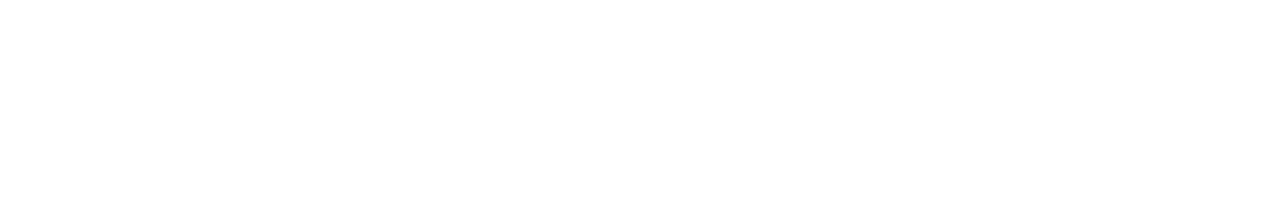
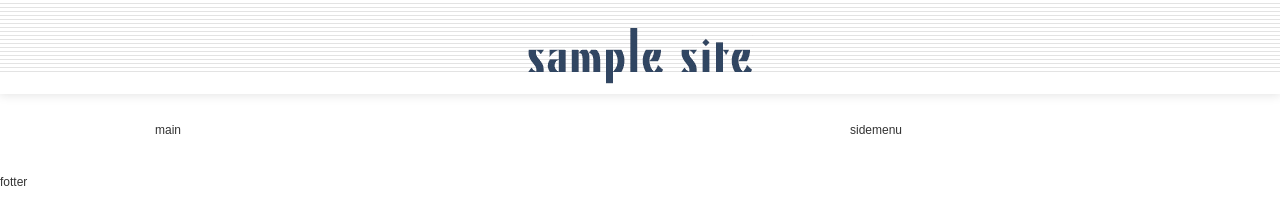
Before and after one commit to acaibawl/HTML_Part1, a plain HTML site: page index.html in a window 1280 px wide. Drawn offline with Linux system fonts and the light colour scheme.

Commit message:
レイアウト部分まで

```diff
--- /dev/null
+++ b/css/layout_visualization.css
@@ -0,0 +1,19 @@
+@charset "UTF-8";
+/*
+====================================
+★4ブロック構成のレイアウト
+各ブロックの高さにテスト的な数値を指定し、
+背景色をつけて可視化する
+====================================
+*/
+
+.header, .main, .sidemenu, .footer{
+    border: 1px solid #aaa;
+    background-color: #ccc;
+}
+.header, .footer {
+    height: 100px;
+}
+.main, .sidemenu {
+    height: 500px;
+}
--- /dev/null
+++ b/css/one_point_p25.css
@@ -0,0 +1,40 @@
+@charset "UTF-8";
+.border{
+    border: 2px solid blue;
+    margin-bottom: 20px;
+    opacity: 0.8;
+}
+/*
+.border::after {
+    content: '';
+    display: block;
+    clear: both;
+}
+*/
+.left{
+    float: left;
+    width: 100px;
+    height: 100px;
+    background-color: yellow;
+}
+.right{
+    float: right;
+    width: 200px;
+    height: 200px;
+    background-color: red;
+}
+.bottom{
+    width: 350px;
+    height: 30px;
+    background-color: green;
+}
+.clear{
+    clear: both;
+    height: 10px;
+    background-color: lightgreen;
+}
+.clearfix::after {
+    content: '';
+    display: block;
+    clear: both;
+}
--- a/css/style.css
+++ b/css/style.css
@@ -1,5 +1,44 @@
+@charset "UTF-8";
+/*=============================================
+主要ブラウザのデフォルトフォントサイズは16px
+なので、62.5%にすると10pxになる。
+また、ユーザー側でブラウザの文字サイズを変更していたら
+それに合わせて相対的に対応できる
+=============================================*/
+html {
+    font-size: 62.5%;
+}
+body {
+    color: #333;
+    font-size: 1.2rem;
+    font-family: "Hiragino Kaku Gothic ProN", Meiryo, sans-serif;
+}
+*, *::before, *::after {
+    box-sizing: border-box;
+}
+a:link, a:visited, a:hover, a:active {
+    color: #d03c56;
+    text-decoration: none;
+}
 .header {
-    width: 100;
+    width: 100%;
+    padding: 28px 0 10px;
+    background: url('../images/bg-header.gif') repeat-x;
+    box-shadow: 0 0 10px 1px #e3e3e3;
+}
+.logo {
+    width: 225px;
+    height: 56px;
+    margin: 0 auto;
+    background: url('../images/logo.png') no-repeat;
+    overflow: hidden;
+    text-indent: 100%;
+    white-space: nowrap;
+}
+.logo a {
+    display: block;
+    width: 100%;
+    height:100%;
 }
 .wrapper {
     width: 970px;
@@ -17,3 +56,12 @@
 .footer {
     width: 100%;
 }
+/*
+親要素の回り込みを防いで、子要素の高さに合わせた
+レイアウトになるようにするクラス
+*/
+.clearfix::after {
+    content: '';
+    display: block;
+    clear: both;
+}
--- a/index.html
+++ b/index.html
@@ -5,17 +5,24 @@
         <title>スタンダードレイアウト</title>
         <link rel="stylesheet" href="css/reset.css">
         <link rel="stylesheet" href="css/style.css">
+<!--        <link rel="stylesheet" href="css/layout_visualization.css">-->
     </head>
     <body>
         <header class="header">
+            <h1 class="logo">
+                <a href="/">SAMPLE SITE</a>
+            </h1>
         </header>
-        <div class="wrapper">
+        <div class="wrapper clearfix">
             <main class="main">
+                <a>main</a>
             </main>
             <div class="sidemenu">
+                <a>sidemenu</a>
             </div>
         </div>
         <footer class="footer">
+            <a>fotter</a>
         </footer>
     </body>
 </html>
```
Also changed, not shown: one_point_p25.html (added, +16 -0 lines), images/arrow.gif (added), images/article.jpg (added), images/bg-footer.gif (added), images/bg-header.gif (added), images/bg-slash.gif (added), images/hot-topic.jpg (added), images/logo.png (added), images/ranking.jpg (added).
